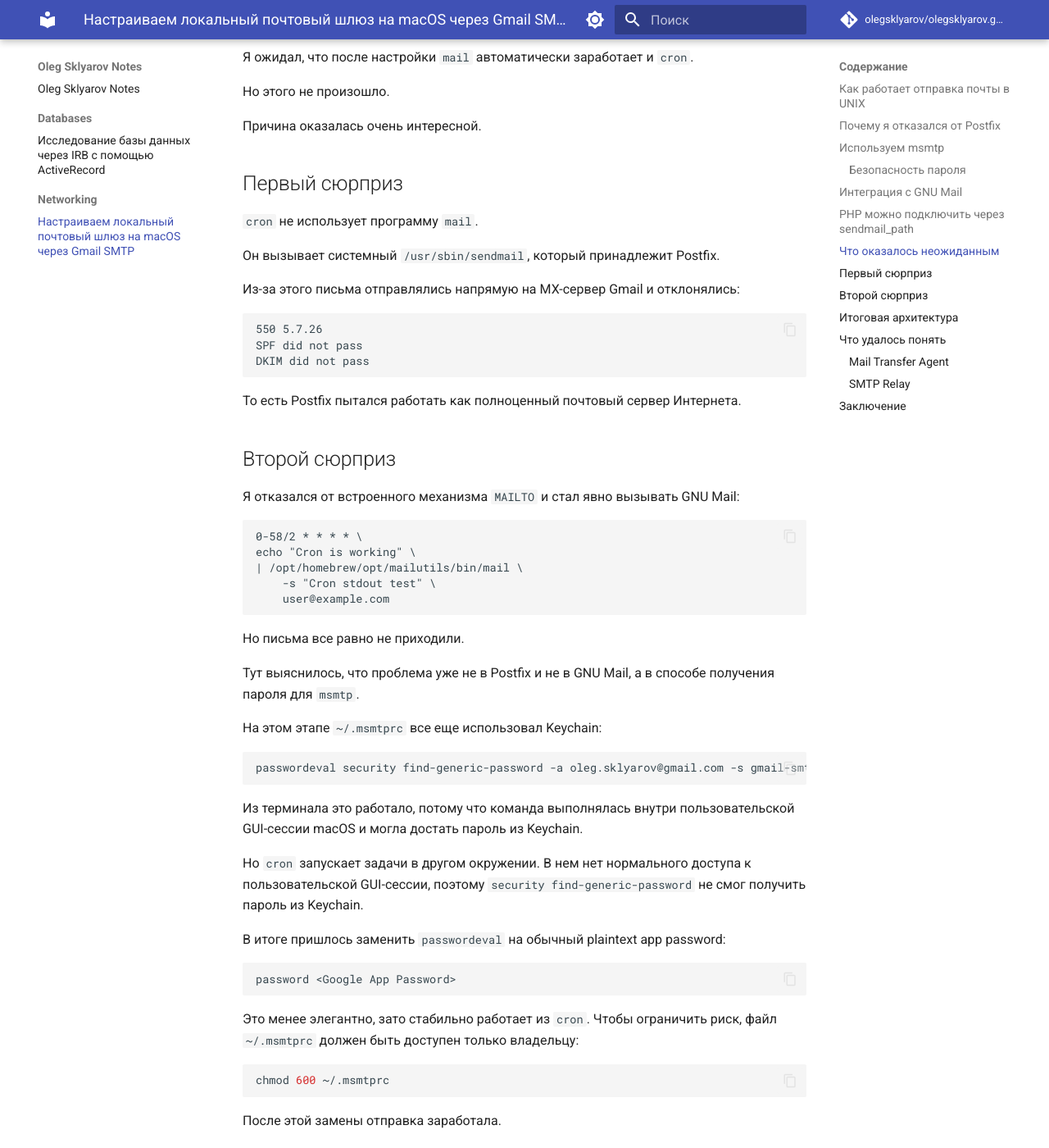
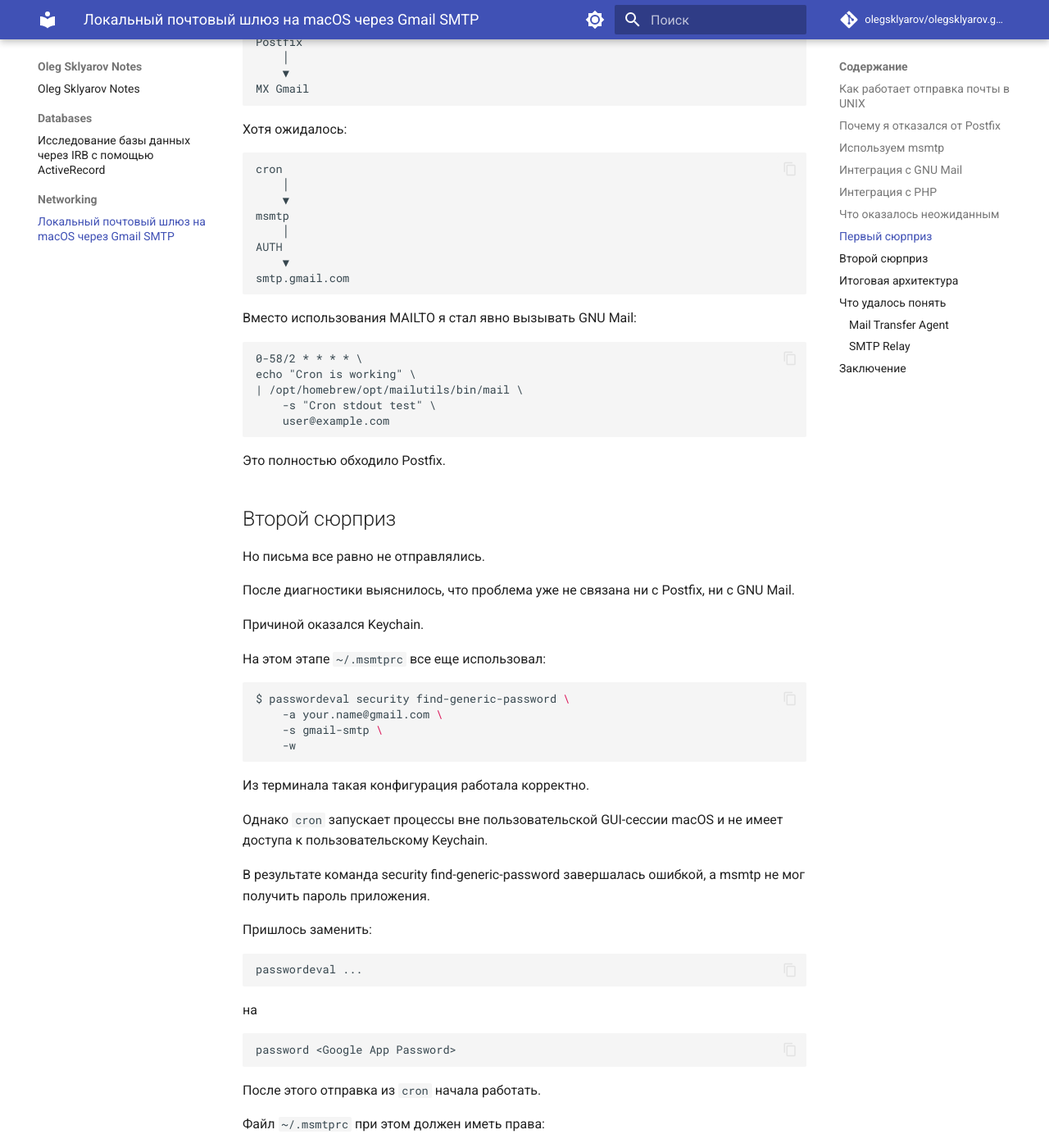
Before and after one commit to olegsklyarov/olegsklyarov.github.io, an MkDocs documentation site: the page built from docs/networking/2026-07-06-local-mail-gateway-macos-gmail-smtp.md, in a window 1280 px wide and 1400 px high, scrolled down 4447 px. Shown: the whole window at 82% size. Built offline with MkDocs 1.6.1 and Material for MkDocs 9.7.7, drawn with Linux system fonts in a browser that asks for light colours; comment, search, counter and statistics services are not loaded; some of the changed text lies outside the part shown.

Commit message:
fix after review

````diff
--- a/docs/networking/2026-07-06-local-mail-gateway-macos-gmail-smtp.md
+++ b/docs/networking/2026-07-06-local-mail-gateway-macos-gmail-smtp.md
@@ -2,13 +2,13 @@
 git_creation_date_localized: '2026-07-06'
 ---
 
-# Настраиваем локальный почтовый шлюз на macOS через Gmail SMTP
+# Локальный почтовый шлюз на macOS через Gmail SMTP
 
-В UNIX существует очень удачная абстракция: большинство программ не умеют отправлять почту самостоятельно.
+В UNIX существует очень удачная абстракция: большинство программ не умеют отправлять электронную почту самостоятельно.
 
 Вместо этого они используют стандартный интерфейс `sendmail`, а реализация доставки скрывается за ним.
 
-Это позволяет заменить почтовую систему, не изменяя прикладной код.
+Благодаря этому приложение может быть написано десятки лет назад и при этом продолжать работать с современной почтовой инфраструктурой. Достаточно заменить реализацию `sendmail`, не изменяя само приложение.
 
 В этой статье я покажу, как настроить macOS так, чтобы программы, поддерживающие `sendmail`-совместимый интерфейс, могли отправлять письма через Gmail SMTP.
 
@@ -44,7 +46,7 @@ SMTP
 - настроить STARTTLS;
 - проверить SMTP-сеанс через `openssl s_client`;
 - вручную выполнить SMTP AUTH LOGIN;
-- убедиться, что App Password Google работает.
+- убедиться, что Google App Password работает.
 
 Однако сама отправка через Postfix заканчивалась ошибкой:
 
@@ -63,7 +65,7 @@ SASL authentication failed; cannot authenticate to server
 Установка:
 
 ```sh
-brew install msmtp
+$ brew install msmtp
 ```
 
 Конфигурация `~/.msmtprc`:
@@ -78,73 +80,47 @@ host smtp.gmail.com
 port 587
 from your.name@gmail.com
 user your.name@gmail.com
-passwordeval security find-generic-password -a your.name@gmail.com -s gmail-smtp -w
+passwordeval security find-generic-password -a oleg.sklyarov@gmail.com -s gmail-smtp -w
 account default : gmail
 logfile ~/.msmtp.log
 ```
 
-Изначально я использовал вариант с Keychain, чтобы не хранить пароль приложения в `~/.msmtprc` в открытом виде.
-
-Пароль приложения добавляется так:
+Добавляем Google App Password в Keychain:
 
 ```sh
-security add-generic-password \
+$ security add-generic-password \
     -a your.name@gmail.com \
     -s gmail-smtp \
     -w
 ```
 
-После этого `msmtp` читает пароль через `passwordeval`:
-
-```text
-passwordeval security find-generic-password -a your.name@gmail.com -s gmail-smtp -w
-```
-
-Из терминала такой вариант работает корректно.
-
 Права доступа:
 
 ```sh
-chmod 600 ~/.msmtprc
+$ chmod 600 ~/.msmtprc
 ```
 
-Проверка:
-
+Проверяем соединение:
 ```sh
-msmtp --serverinfo
+$ msmtp --serverinfo
 ```
 
 Если вывод содержит информацию о TLS и поддерживаемых механизмах AUTH, соединение настроено правильно.
 
-Можно сразу проверить реальную отправку без `mail`:
+Можно сразу проверить отправку письма:
 
 ```sh
-printf 'To: user@example.com\nSubject: Test\n\nHello\n' | msmtp -t
+$ printf 'To: user@example.com\nSubject: Test\n\nHello\n' | msmtp -t
 ```
 
-Gmail может переписать или отклонить поле `From`, если адрес не совпадает с аккаунтом или настроенным alias в Gmail.
-
-### Безопасность пароля
-
-Если пароль хранится в Keychain, в `~/.msmtprc` остается только команда `passwordeval`.
-
-Но для запуска из `cron` ниже пришлось вернуться к plaintext app password в `~/.msmtprc`.
-
-Для локальной машины это может быть приемлемым компромиссом, но важно соблюдать несколько правил:
-
-- использовать только отдельный Google App Password, а не основной пароль аккаунта;
-- держать права `~/.msmtprc` равными `600`;
-- не класть этот файл в Git, dotfiles-репозиторий или обычные бэкапы;
-- при подозрении на утечку сразу отозвать App Password в настройках Google.
-
-Для production-сценариев лучше использовать отдельный сервисный почтовый ящик и нормальное хранилище секретов.
+Gmail может переписать или отклонить поле From, если оно не соответствует учетной записи или настроенному alias.
 
 ## Интеграция с GNU Mail
 
 Устанавливаем GNU Mailutils:
 
 ```sh
-brew install mailutils
+$ brew install mailutils
 ```
 
 Создаем `~/.mailrc`:
@@ -154,40 +130,36 @@ set sendmail="/opt/homebrew/bin/msmtp -t"
 set from="your.name@gmail.com"
 ```
 
-На Apple Silicon Homebrew обычно ставит пакеты в `/opt/homebrew`, а на Intel Mac — в `/usr/local`.
+На Apple Silicon Homebrew обычно устанавливает программы в /opt/homebrew, а на Intel Mac — в /usr/local.
 
-Перед тем как копировать путь в конфигурацию, лучше проверить его:
-
+Путь лучше проверить:
 ```sh
-command -v msmtp
-command -v mail
+$ command -v msmtp
+$ command -v mail
 ```
 
 Теперь обычная команда:
 
 ```sh
-echo "Hello!" | mail -s "Test" user@example.com
+$ echo "Hello!" | mail -s "Test" user@example.com
 ```
 
 автоматически использует Gmail SMTP.
 
-## PHP можно подключить через sendmail_path
+## Интеграция с PHP
 
 PHP использует программу `sendmail`, путь к которой задается параметром:
 
-```ini
+```text
 sendmail_path="/opt/homebrew/bin/msmtp -t"
 ```
 
-Где именно менять этот параметр, зависит от способа запуска PHP.
-
-Для CLI можно найти активный `php.ini` так:
-
+Найти используемый `php.ini` можно так:
 ```sh
-php --ini
+$ php --ini
 ```
 
-Если PHP работает через PHP-FPM или Apache, после изменения конфигурации нужно перезапустить соответствующий сервис.
+После изменения конфигурации PHP-FPM или Apache потребуется перезапустить соответствующий сервис.
 
 После этого достаточно обычного вызова:
 
@@ -207,27 +179,42 @@ mail(
 
 Но этого не произошло.
 
-Причина оказалась очень интересной.
-
 ## Первый сюрприз
 
-`cron` не использует программу `mail`.
+Встроенный механизм `MAILTO` в `cron` использует системный `/usr/sbin/sendmail`, а не GNU Mail.
 
-Он вызывает системный `/usr/sbin/sendmail`, который принадлежит Postfix.
+На macOS это означает использование Postfix.
 
-Из-за этого письма отправлялись напрямую на MX-сервер Gmail и отклонялись:
+В результате Postfix пытался самостоятельно доставить письмо напрямую на MX-сервер Gmail как полноценный почтовый сервер.
+
+Gmail отклонял такие письма, поскольку локальный домен mb-air-15.local не имеет корректных SPF и DKIM записей.
+
+Получалась архитектура:
 
 ```text
-550 5.7.26
-SPF did not pass
-DKIM did not pass
+cron
+    │
+    ▼
+Postfix
+    │
+    ▼
+MX Gmail
 ```
 
-То есть Postfix пытался работать как полноценный почтовый сервер Интернета.
+Хотя ожидалось:
 
-## Второй сюрприз
+```text
+cron
+    │
+    ▼
+msmtp
+    │
+AUTH
+    ▼
+smtp.gmail.com
+```
 
-Я отказался от встроенного механизма `MAILTO` и стал явно вызывать GNU Mail:
+Вместо использования MAILTO я стал явно вызывать GNU Mail:
 
 ```cron
 0-58/2 * * * * \
@@ -237,33 +224,46 @@ echo "Cron is working" \
     user@example.com
 ```
 
-Но письма все равно не приходили.
+Это полностью обходило Postfix.
 
-Тут выяснилось, что проблема уже не в Postfix и не в GNU Mail, а в способе получения пароля для `msmtp`.
+## Второй сюрприз
 
-На этом этапе `~/.msmtprc` все еще использовал Keychain:
+Но письма все равно не отправлялись.
 
-```text
-passwordeval security find-generic-password -a oleg.sklyarov@gmail.com -s gmail-smtp -w
+После диагностики выяснилось, что проблема уже не связана ни с Postfix, ни с GNU Mail.
+
+Причиной оказался Keychain.
+
+На этом этапе `~/.msmtprc` все еще использовал:
+
+```sh
+$ passwordeval security find-generic-password \
+    -a your.name@gmail.com \
+    -s gmail-smtp \
+    -w
 ```
 
-Из терминала это работало, потому что команда выполнялась внутри пользовательской GUI-сессии macOS и могла достать пароль из Keychain.
+Из терминала такая конфигурация работала корректно.
 
-Но `cron` запускает задачи в другом окружении. В нем нет нормального доступа к пользовательской GUI-сессии, поэтому `security find-generic-password` не смог получить пароль из Keychain.
+Однако `cron` запускает процессы вне пользовательской GUI-сессии macOS и не имеет доступа к пользовательскому Keychain.
 
-В итоге пришлось заменить `passwordeval` на обычный plaintext app password:
+В результате команда security find-generic-password завершалась ошибкой, а msmtp не мог получить пароль приложения.
 
+Пришлось заменить:
+```text
+passwordeval ...
+```
+на
 ```text
 password <Google App Password>
 ```
+После этого отправка из `cron` начала работать.
 
-Это менее элегантно, зато стабильно работает из `cron`. Чтобы ограничить риск, файл `~/.msmtprc` должен быть доступен только владельцу:
+Файл `~/.msmtprc` при этом должен иметь права:
 
 ```sh
-chmod 600 ~/.msmtprc
+$ chmod 600 ~/.msmtprc
 ```
-
-После этой замены отправка заработала.
 
 ## Итоговая архитектура
 
@@ -284,13 +284,13 @@ SMTP + STARTTLS + AUTH
 smtp.gmail.com
 ```
 
-В этой схеме единый SMTP-шлюз используют программы, которым можно явно указать `msmtp -t` как `sendmail`-совместимую команду.
+Все приложения используют единый SMTP-шлюз.
 
 ## Что удалось понять
 
-Главный результат этого исследования оказался не в том, чтобы «настроить отправку почты».
+Главный результат этого исследования оказался не в том, чтобы просто отправить письмо через Gmail.
 
-Гораздо интереснее оказалось разобраться, как устроена почтовая подсистема UNIX.
+Гораздо интереснее было разобраться, как устроена почтовая подсистема UNIX.
 
 Удалось на практике увидеть разницу между двумя принципиально разными подходами.
 
@@ -323,14 +323,16 @@ AUTH
 smtp.gmail.com
 ```
 
-Здесь компьютер становится обычным SMTP-клиентом и передает письмо уже авторизованному серверу Gmail.
+Здесь компьютер является обычным SMTP-клиентом и передает письмо уже авторизованному серверу Gmail.
 
-Для рабочих станций, ноутбуков и большинства CLI-инструментов второй вариант значительно проще и надежнее.
+Для рабочих станций, ноутбуков, CLI-утилит и большинства небольших приложений этот вариант значительно проще.
 
 ## Заключение
 
-После настройки локального SMTP-шлюза через `msmtp` программы, которым можно указать `sendmail`-совместимую команду, могут отправлять письма без знания SMTP-протокола.
+После настройки локального SMTP-шлюза через msmtp программы, которым можно указать `sendmail`-совместимую команду, могут отправлять письма без знания SMTP-протокола.
 
-Это полностью соответствует классической UNIX-философии: приложение формирует письмо, а доставка делегируется отдельному специализированному инструменту.
+Самым интересным результатом оказалось не то, что письма начали отправляться через Gmail.
 
-В результате один раз настраивается инфраструктура, а приложениям не нужно встраивать собственный SMTP-клиент, TLS-настройки и авторизацию.
+Гораздо важнее было увидеть, насколько удачно спроектирована почтовая подсистема UNIX. Приложения десятилетиями используют один и тот же интерфейс `sendmail`, а реализацию доставки можно менять независимо от них.
+
+Именно благодаря этой архитектуре старые CLI-программы, современные PHP-приложения и собственные shell-скрипты могут использовать одну и ту же инфраструктуру отправки почты без каких-либо изменений в своем коде.
````
Also changed, not shown: other parts of docs/networking/2026-07-06-local-mail-gateway-macos-gmail-smtp.md (+5 -3 lines).
